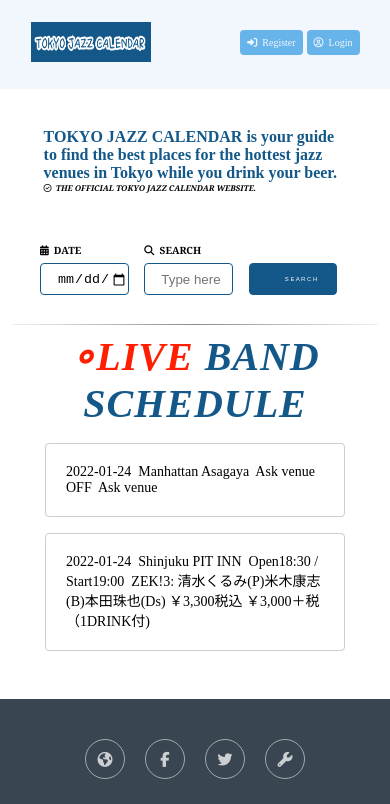
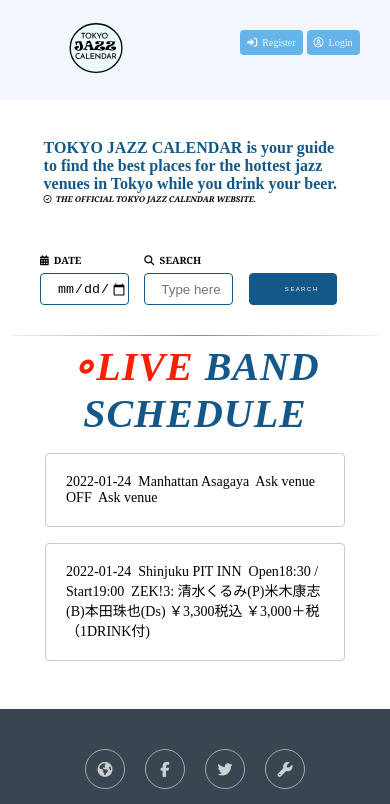
Before and after one commit to Juvz/TokyoJazzCalendarByJuvy, a plain HTML site: page index.html in a window 390 px wide. Shown: the top 804 px of the page. Drawn offline with Linux system fonts and the light colour scheme.

Commit message:
updating media queries

```diff
--- a/index.html
+++ b/index.html
@@ -17,7 +17,7 @@
       <div class="container-fluid">
         <div class="d-flex space-between">
           <div class="logo">
-            <a href="" class="logo"><img src="/logo/tjc logo.png" alt="">
+            <a href="" class="logo"><img src="/logo/Jazz updated logo.svg" alt="">
           </div>
           <div class="btn">
             <a class="btn-registers" href=""><i class="fa fa-globe"></i>&NonBreakingSpace; Copy URL</a>
--- a/style.css
+++ b/style.css
@@ -26,7 +26,7 @@ header {
   top: 0;
 }
 .logo img {
-  height: 38px;
+  height: 78px;
   display: inline !important;
 }
 .logo img:hover{
@@ -40,8 +40,8 @@ header {
   .logo img{
     display: inline-flex;
     margin-top: 2%;
-    width: 120px;
-    height: 40px;
+    width: 130px;
+    height: 50px;
   }
 }
 
```
Also changed, not shown: logo/TOKYO JAZZ CALENDAR.png (added), 2 other files.
